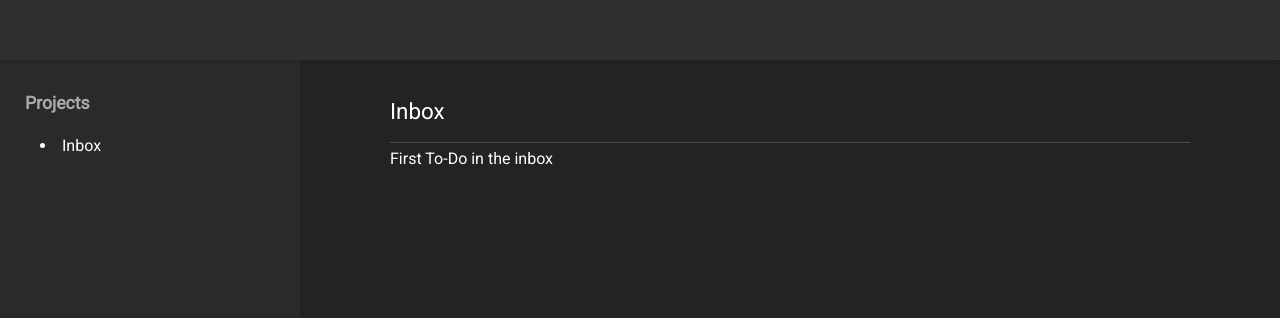
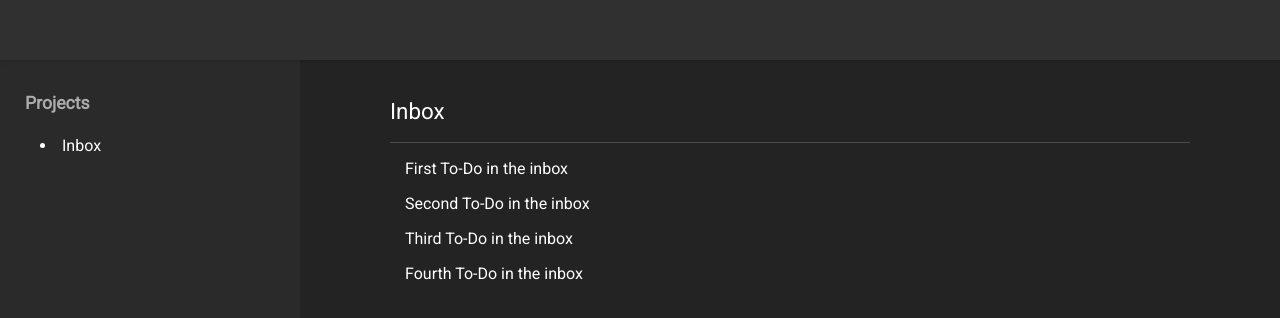
Before and after one commit to hamzahuda/to-do-list, a website built with webpack: page dist/index.html in a window 1280 px wide. Built offline with nearby package versions, Linux system fonts and the light colour scheme.

Commit message:
Style todo list

```diff
--- a/src/css/style.css
+++ b/src/css/style.css
@@ -42,7 +42,7 @@ body {
     line-height: 35px;
     padding-left: 15px;
     border-radius: 5px;
-    transition: ease-in-out 0s;
+    transition: ease-in-out 0.05s;
 }
 
 .project:hover {
@@ -84,3 +84,19 @@ hr {
     border: none;
     height: 1px;
 }
+
+.todo {
+}
+
+.todo {
+    height: 35px;
+    line-height: 35px;
+    padding-left: 15px;
+    border-radius: 5px;
+    transition: ease-in-out 0.05s;
+}
+
+.todo:hover {
+    cursor: pointer;
+    background-color: rgb(53, 53, 53);
+}
--- a/src/index.js
+++ b/src/index.js
@@ -12,6 +12,9 @@ import { loadProjectList, loadToDoList } from "./modules/UI";
 
 createProject("Inbox");
 createToDo(0, "First To-Do in the inbox");
+createToDo(0, "Second To-Do in the inbox");
+createToDo(0, "Third To-Do in the inbox");
+createToDo(0, "Fourth To-Do in the inbox");
 
 window.addEventListener("DOMContentLoaded", () => {
     loadProjectList();
--- a/src/modules/UI.js
+++ b/src/modules/UI.js
@@ -13,6 +13,11 @@ export function loadProjectList() {
 
 export function loadToDoList(projectIndex) {
     if (projects[projectIndex] !== undefined) {
+        // Update title
+        document.getElementById("projectTitle").textContent =
+            projects[projectIndex].title;
+
+        // Load todos
         const todoList = document.getElementById("todoList");
         todoList.innerHTML = "";
         projects[projectIndex].todoList.forEach((todo) => {
--- a/src/modules/todos.js
+++ b/src/modules/todos.js
@@ -6,6 +6,7 @@ const todoFactory = (title, description, dueDate, priority) => {
         description,
         dueDate,
         priority,
+        completed: false,
     };
 };
 
```
Also changed, not shown: dist/index.html.
